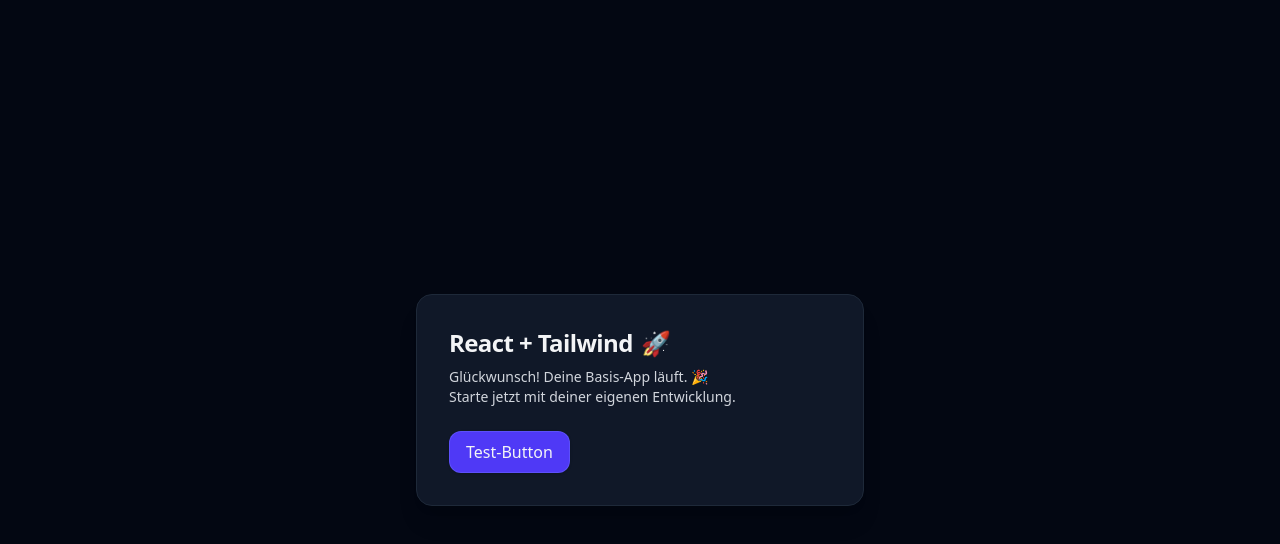
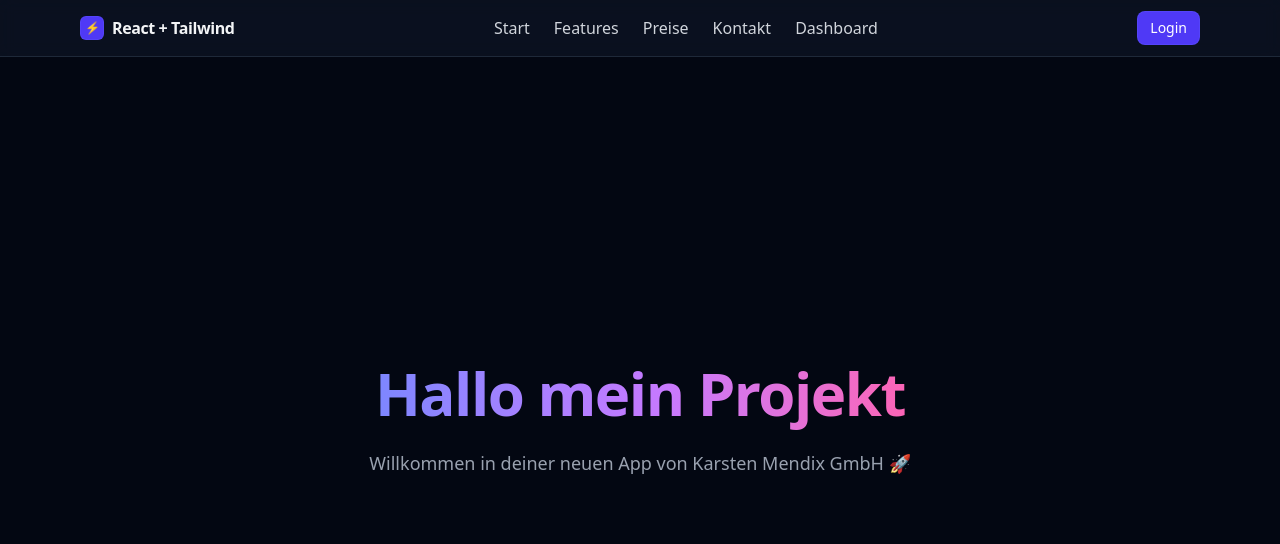
Before and after one commit to klamest190/tailwind-demo, a React (Vite) app: page / in a window 1280 px wide. Shown: the top 544 px of the page. Built offline with nearby package versions, Linux system fonts and the light colour scheme.

Commit message:
Navbar und Gradient implentiert Template

```diff
--- a/src/App.jsx
+++ b/src/App.jsx
@@ -1,28 +1,28 @@
+import Navbar from "./components/Navbar";
+
 export default function App() {
   return (
-    <div className="min-h-screen bg-gray-950 text-gray-100 flex items-center justify-center p-6">
-      <div className="p-8 rounded-2xl shadow-xl bg-gray-900 border border-gray-800 max-w-md w-full">
+    <div className="min-h-screen bg-gray-950 text-gray-100">
+      {/* Top-Navbar */}
+      <Navbar />
 
-        {/* === App Header === */}
-        <h1 className="text-2xl font-bold tracking-tight flex items-center gap-2">
-          React + Tailwind <span aria-hidden>🚀</span>
+      {/* Main-Content */}
+      <main
+        id="content"
+        className="px-6 pt-20 min-h-[80vh] flex flex-col items-center justify-center text-center"
+      >
+        <h1
+          className="text-5xl md:text-6xl font-extrabold tracking-tight leading-[1.2]
+             text-transparent bg-clip-text bg-gradient-to-r
+             from-indigo-400 via-purple-400 to-pink-400 mb-4 pb-1"
+        >
+          Hallo mein Projekt
         </h1>
 
-        {/* === Info-Text === */}
-        <p className="mt-2 text-sm text-gray-300">
-          Glückwunsch! Deine Basis-App läuft. 🎉 <br />
-          Starte jetzt mit deiner eigenen Entwicklung.
+        <p className="text-gray-400 text-lg">
+          Willkommen in deiner neuen App von Karsten Mendix GmbH 🚀
         </p>
-
-        {/* === Beispiel-Button (kannst du ersetzen) === */}
-        <button
-          className="mt-6 px-4 py-2 rounded-xl bg-indigo-600 hover:bg-indigo-500 active:scale-[0.98] transition border border-indigo-400/30 shadow"
-          onClick={() => alert('Hallo aus deinem Template!')}
-        >
-          Test-Button
-        </button>
-
-      </div>
+      </main>
     </div>
-  )
+  );
 }
--- /dev/null
+++ b/src/components/Navbar.jsx
@@ -0,0 +1,97 @@
+// src/components/Navbar.jsx
+import { useState } from "react";
+
+export default function Navbar() {
+  const [open, setOpen] = useState(false);
+
+  return (
+    <header className="sticky top-0 z-50 border-b border-gray-800 bg-gray-900/80 backdrop-blur supports-[backdrop-filter]:bg-gray-900/60">
+      {/* Skip-Link für Accessibility (mit Tab erreichbar) */}
+      <a
+        href="#content"
+        className="sr-only focus:not-sr-only focus:absolute focus:m-2 focus:rounded-md focus:bg-indigo-600 focus:px-3 focus:py-2 focus:text-white"
+      >
+        Zum Inhalt springen
+      </a>
+
+      {/* Innenabstand + Maxbreite */}
+      <div className="mx-auto max-w-6xl px-4">
+        <div className="flex h-14 items-center justify-between">
+          {/* Logo / Brand */}
+          <a href="#" className="inline-flex items-center gap-2 font-semibold tracking-tight">
+            {/* Mini-Icon (nur Deko) */}
+            <span
+              aria-hidden="true"
+              className="grid h-6 w-6 place-items-center rounded-md border border-indigo-500/30 bg-indigo-600 text-white text-xs"
+            >
+              ⚡
+            </span>
+            <span>React + Tailwind</span>
+          </a>
+
+          {/* Desktop-Nav */}
+          <nav aria-label="Hauptnavigation" className="hidden md:flex items-center gap-6">
+            <a href="#" className="text-gray-300 hover:text-white">Start</a>
+            <a href="#" className="text-gray-300 hover:text-white">Features</a>
+            <a href="#" className="text-gray-300 hover:text-white">Preise</a>
+            <a href="#" className="text-gray-300 hover:text-white">Kontakt</a>
+            <a href="#" className="text-gray-300 hover:text-white">Dashboard</a>
+          </nav>
+
+          {/* Rechte Seite: CTA + Burger */}
+          <div className="flex items-center gap-3">
+            <a
+              href="#"
+              className="hidden md:inline-flex rounded-lg border border-indigo-500/30 bg-indigo-600 px-3 py-1.5 text-sm font-medium text-white hover:bg-indigo-500 active:scale-[0.98]"
+            >
+              Login
+            </a>
+
+            {/* Mobile Menü-Button */}
+            <button
+              type="button"
+              className="inline-flex items-center justify-center rounded-lg border border-gray-700 bg-gray-800/70 p-2 md:hidden hover:bg-gray-800 focus:outline-none focus:ring-2 focus:ring-indigo-500"
+              onClick={() => setOpen((v) => !v)}
+              aria-controls="mobile-menu"
+              aria-expanded={open}
+              aria-label="Menü öffnen/schließen"
+            >
+              {/* Hamburger / X Icon */}
+              <svg
+                className={`h-5 w-5 ${open ? "hidden" : "block"}`}
+                viewBox="0 0 24 24"
+                fill="none"
+                stroke="currentColor"
+              >
+                <path strokeWidth="2" strokeLinecap="round" d="M4 6h16M4 12h16M4 18h16" />
+              </svg>
+              <svg
+                className={`h-5 w-5 ${open ? "block" : "hidden"}`}
+                viewBox="0 0 24 24"
+                fill="none"
+                stroke="currentColor"
+              >
+                <path strokeWidth="2" strokeLinecap="round" d="M6 6l12 12M18 6l-12 12" />
+              </svg>
+            </button>
+          </div>
+        </div>
+      </div>
+
+      {/* Mobile-Menü (klappt unter der Leiste auf) */}
+      {open && (
+        <div id="mobile-menu" className="md:hidden border-t border-gray-800 bg-gray-900/95">
+          <div className="space-y-1 px-4 pb-4 pt-2">
+            <a className="block rounded-lg px-3 py-2 text-gray-200 hover:bg-gray-800" href="#">Start</a>
+            <a className="block rounded-lg px-3 py-2 text-gray-200 hover:bg-gray-800" href="#">Features</a>
+            <a className="block rounded-lg px-3 py-2 text-gray-200 hover:bg-gray-800" href="#">Preise</a>
+            <a className="block rounded-lg px-3 py-2 text-gray-200 hover:bg-gray-800" href="#">KontaktX</a>
+            <a className="block rounded-lg px-3 py-2 font-medium text-white bg-indigo-600 hover:bg-indigo-500" href="#">
+              Login
+            </a>
+          </div>
+        </div>
+      )}
+    </header>
+  );
+}
```
